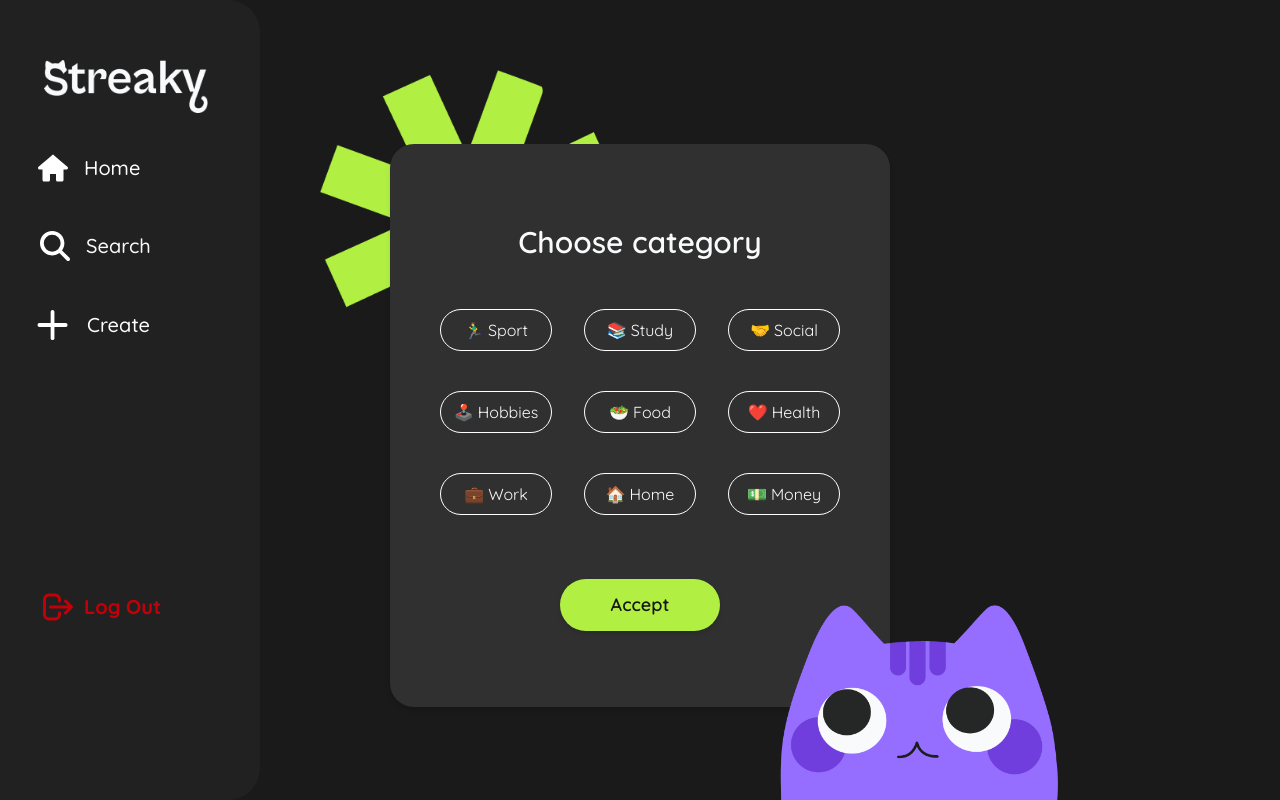
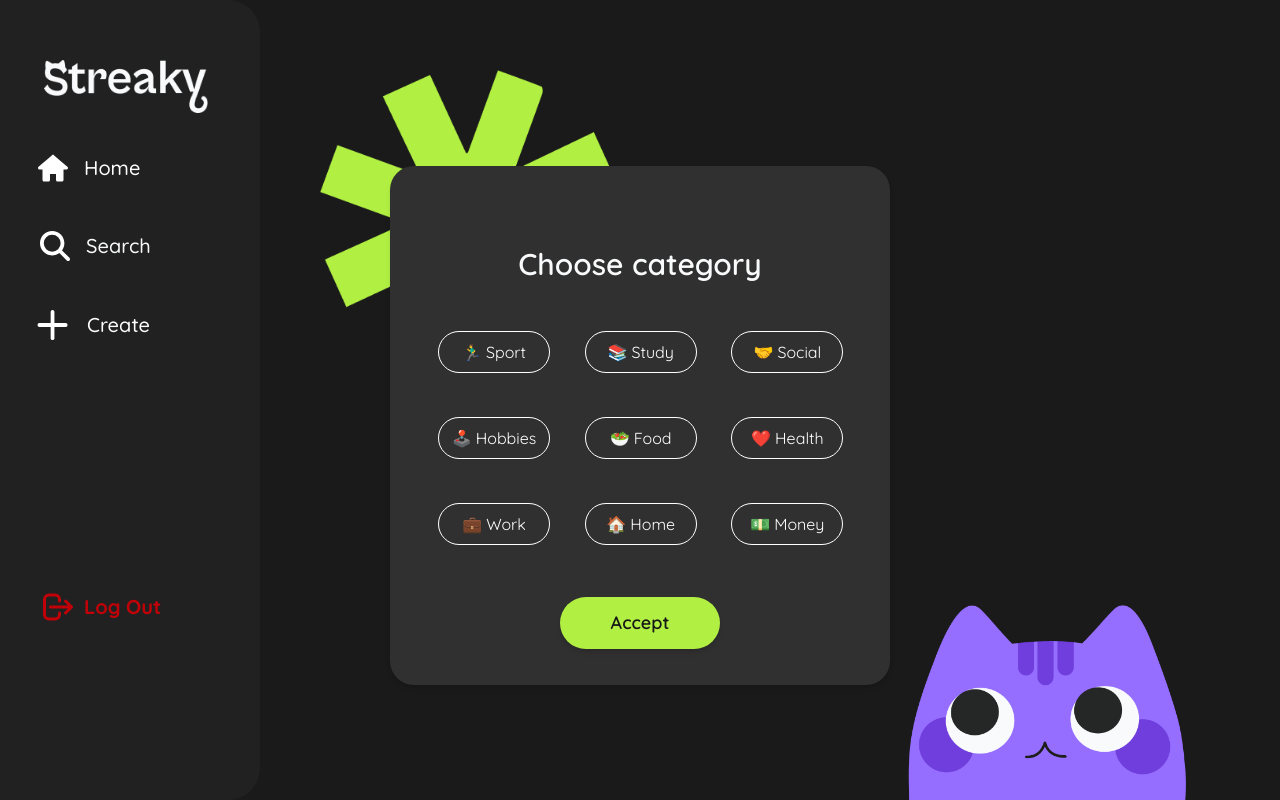
Before and after one commit to Disenando-con-Algoritmos/proyecto-final-streaky, a React (Vite) app: page /select in a window 1280 px wide. Built offline with nearby package versions, Linux system fonts and the light colour scheme.

Commit message:
(ADD(DOCUMENT): RESOLVED PROBLEMS)

```diff
--- a/src/components/mobile/create-post/CategoryTagWhite.tsx
+++ b/src/components/mobile/create-post/CategoryTagWhite.tsx
@@ -1,7 +1,8 @@
+import { useState } from 'react';
+
 type Props = {
   label: string;
   emoji?: string;
-  variant?: "button" | "text";
   selected?: boolean;
   onSelect?: (label: string) => void;
   className?: string;
@@ -10,31 +11,25 @@ type Props = {
 export default function CategoryTagWhite({
   label,
   emoji,
-  variant = "button",
   selected = false,
   onSelect,
   className = "",
 }: Props) {
-  if (variant === "text") {
-    return (
-      <p className="text-[#B1F042]">
-        {emoji} {label}
-      </p>
-    );
-  }
+  const [isHovered, setIsHovered] = useState(false);
+
+  const baseStyles = "w-28 py-2 rounded-3xl m-3 mb-5 flex " +
+  "items-center justify-center gap-1 transition-all duration-300 cursor-pointer border";
+  const selectedStyles = "bg-[#B1F042] text-[#171717] font-semibold border-[#B1F042]";
+  const defaultStyles = "bg-transparent text-white border-white";
+  const hoverStyles = !selected && isHovered ? "border-[#B1F042]" : "";
 
   return (
     <button
       onClick={() => onSelect && onSelect(label)}
-      className={`border w-28 py-2 rounded-3xl m-3 mb-5 flex items-center
-        justify-center gap-1 transition-all duration-200 cursor-pointer
-        ${
-          selected
-            ? "bg-[#B1F042] text-black font-semibold" // ✅ texto negro al seleccionar
-            : "border-[#ffffff] text-[#F9FAFB] hover:border-[#B1F042]"
-        }
-        ${className}
-      `}
+      onMouseEnter={() => setIsHovered(true)}
+      onMouseLeave={() => setIsHovered(false)}
+      className={`${baseStyles} ${selected ? selectedStyles : defaultStyles}
+      ${hoverStyles} ${className}`}
     >
       <span>{emoji}</span>
       <span>{label}</span>
--- a/src/components/mobile/create-post/SelectCategory.tsx
+++ b/src/components/mobile/create-post/SelectCategory.tsx
@@ -1,115 +1,7 @@
-import PcSearchBar from "../../desktop/PcSearchBar";
-import MobileNavbar from "../nav-bar/MobileNavBar";
-import CategoryTagWhite from "./CategoryTagWhite";
-import GlobalBtn from "../welcome/GlobalBtn";
-import { useNavigate } from "react-router";
-import catSelect from "../../../assets/catSelectCategory.png";
-import shapeUpLogin from "../../../assets/shapeUpLogin.png";
-import { useState, useEffect } from "react";
-import { useDispatch } from "react-redux";
-import { setCategory } from "../../../redux/slices/SlicePost";
-import CategoryModal from "./CategoryModal";
-
 export default function SelectCategory() {
-  const navigate = useNavigate();
-  const dispatch = useDispatch();
-  const [selectedCategory, setSelectedCategory] = useState<string | null>(null);
-  const [isMobile, setIsMobile] = useState(window.innerWidth < 768);
-  const [isModalOpen, setIsModalOpen] = useState(false);
-
-  useEffect(() => {
-    const handleResize = () => {
-      const newIsMobile = window.innerWidth < 768;
-      setIsMobile(newIsMobile);
-      if (newIsMobile && !isModalOpen) {
-        setIsModalOpen(true);
-      }
-    };
-    window.addEventListener('resize', handleResize);
-    return () => window.removeEventListener('resize', handleResize);
-  }, [isModalOpen]);
-
-  useEffect(() => {
-    if (isMobile) {
-      setIsModalOpen(true);
-    }
-  }, []);
-
-  const categories = [
-    { emoji: "🏃‍♂️", label: "Sport" },
-    { emoji: "📚", label: "Study" },
-    { emoji: "🤝", label: "Social" },
-    { emoji: "🕹️", label: "Hobbies" },
-    { emoji: "🥗", label: "Food" },
-    { emoji: "❤️", label: "Health" },
-    { emoji: "💼", label: "Work" },
-    { emoji: "🏠", label: "Home" },
-    { emoji: "💵", label: "Money" },
-  ];
-
-  const handleCategorySelect = (category: string) => {
-    dispatch(setCategory(category));
-    if (isMobile) {
-      navigate('/createpost');
-    }
-  };
-
-  // Si es móvil, mostrar el modal
-  if (isMobile) {
-    return <CategoryModal isOpen={isModalOpen} onClose={() => navigate('/createpost')} />;
-  }
-
-  // Versión desktop
   return (
-    <>
-      <div className="fixed top-0 left-0 w-full z-50">
-        <PcSearchBar />
-        <MobileNavbar />
-      </div>
-
-      <div
-        className="flex justify-center items-center min-h-screen
-        bg-[#1A1A1A] text-[#F9FAFB] relative overflow-hidden pt-[50px]"
-      >
-        <div className="bg-[#303030] p-9 rounded-3xl
-          max-w-[500px] w-full shadow-md relative z-20">
-          <h1 className="font-semibold text-[30px] mb-8 mt-10 text-center">
-            Choose category
-          </h1>
-
-          <div className="flex gap-2 flex-wrap justify-center mt-6">
-            {categories.map((cat, index) => (
-              <CategoryTagWhite
-                key={index}
-                emoji={cat.emoji}
-                label={cat.label}
-                selected={selectedCategory === cat.label}
-                onSelect={() => handleCategorySelect(cat.label)}
-              />
-            ))}
-          </div>
-
-          <div className="flex justify-center mt-11 mb-10">
-            <GlobalBtn
-              text="Accept"
-              type="submit"
-              onClick={() => navigate("/createpost")}
-            />
-          </div>
-        </div>
-
-        <img
-          src={catSelect}
-          alt="Cat Select"
-          className="absolute bottom-0 left-[60%] w-[300px] z-80"
-        />
-
-        <img
-          src={shapeUpLogin}
-          alt="shapeUpLogin"
-          className="absolute top-[70px] left-[25%] w-[300px] z-10"
-        />
-      </div>
-    </>
+    <div>
+      <h1>Select a Category</h1>
+    </div>
   );
 }
--- a/src/pages/SelectCategory.tsx
+++ b/src/pages/SelectCategory.tsx
@@ -26,12 +26,8 @@ export default function SelectCategory() {
   }, []);
 
   const handleCategorySelect = (category: string) => {
-    // Si la categoría ya está seleccionada, la deseleccionamos
-    if (selectedCategory === category) {
-      setSelectedCategory(null);
-    } else {
     setSelectedCategory(category);
-    }
+    console.log('Categoría seleccionada:', category);
   };
 
   const handleAccept = () => {
@@ -76,16 +72,19 @@ export default function SelectCategory() {
           </h1>
 
           <div className="grid grid-cols-3 gap-3 justify-center mt-6">
-            {categories.map((cat, index) => (
+            {categories.map((cat, index) => {
+              const isSelected = selectedCategory === cat.label;
+              return (
                 <CategoryTagWhite
                   key={index}
                   emoji={cat.emoji}
                   label={cat.label}
-                selected={selectedCategory === cat.label}
+                  selected={isSelected}
                   onSelect={() => handleCategorySelect(cat.label)}
                   className="cursor-pointer"
                 />
-            ))}
+              );
+            })}
           </div>
 
           {/* Botón aceptar */}
--- a/src/routes/Router.tsx
+++ b/src/routes/Router.tsx
@@ -6,12 +6,12 @@ import SearchPage from "../pages/SearchPage";
 import SignUp from "../pages/SignUp";
 import ProfilePage from "../pages/MyProfile";
 import Welcome from "../pages/Welcome";
-import SelectCategory from "../components/mobile/create-post/SelectCategory";
+import SelectCategory from "../pages/SelectCategory";
 import Habits from "../pages/habits";
 import ProfileSearch from "../pages/ProfileSearch";
 import HabitAdded from "../pages/HabitSucces";
 import EditProfile from "../pages/EditProfile";
-import CreatePost from "../pages/createpost";
+import CreatePost from "../pages/Createpost";
 import LogIn from "../pages/Login";
 import Feed from "../pages/Feed";
 
@@ -56,7 +56,7 @@ const router = createBrowserRouter(
         },
         {
             path: "/profile/:username",
-            element: <ProfileSearch />,
+            element: <ProfileSearch/>,
         },
         {
             path: "/habits",
```
Also changed, not shown: src/pages/createpost.tsx (line endings or trailing spaces). Lines whose indentation alone changed are shown as unchanged.
